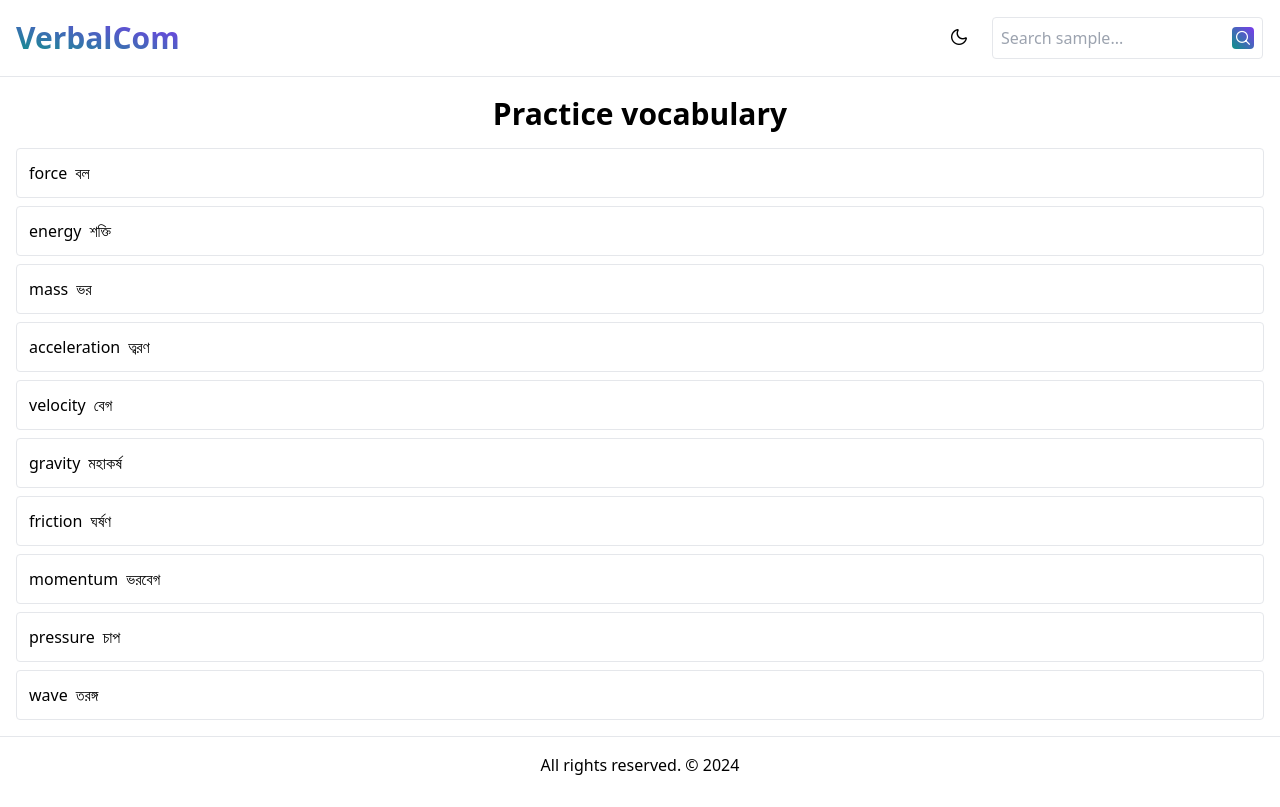
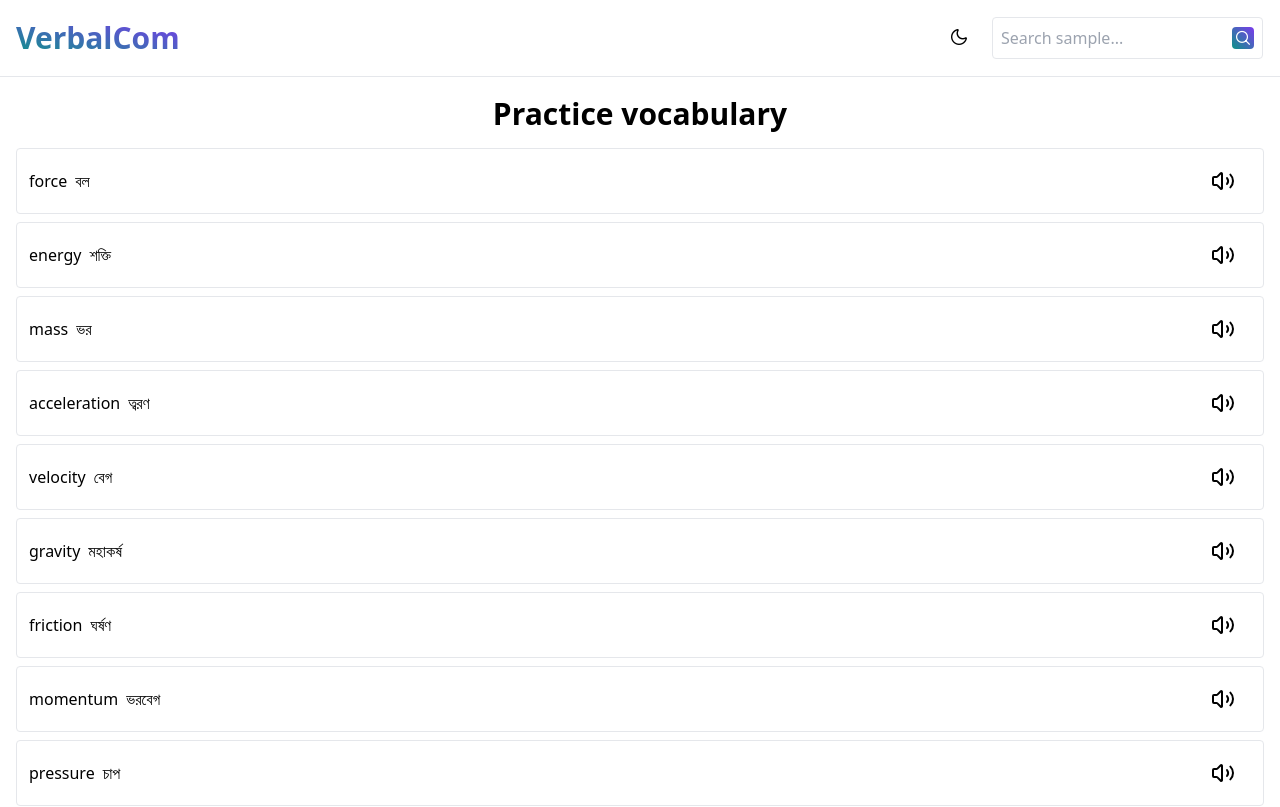
Before and after one commit to ashsajal1/verbalcom, a Vue app: page /vocabulary in a window 1280 px wide. Shown: the top 807 px of the page. Built offline with nearby package versions, Linux system fonts and the light colour scheme.

Commit message:
style: add speaker btn

```diff
--- a/package.json
+++ b/package.json
@@ -13,6 +13,7 @@
     "@vueuse/core": "^10.10.0",
     "@vueuse/motion": "^2.2.3",
     "clsx": "^2.1.1",
+    "lucide-vue-next": "^0.395.0",
     "pinia": "^2.1.7",
     "primeicons": "^7.0.0",
     "tailwind-merge": "^2.3.0",
--- a/src/pages/Vocabulary.vue
+++ b/src/pages/Vocabulary.vue
@@ -1,17 +1,21 @@
 <script lang="ts" setup>
 import { vocabulary } from '@/lib/vocabulary';
+import { Volume2 } from 'lucide-vue-next';
+import Button from '@/components/Button.vue'
 </script>
 
 <template>
     <h1 class="text-3xl font-bold text-center mb-4 g-text">Practice vocabulary</h1>
 
     <div class="flex gap-2 flex-col">
-        <div class="flex items-center p-3 gap-2 rounded border" v-for="(item, index) in vocabulary" :key="index">
+        <div class="flex items-center justify-between p-3 gap-2 rounded border" v-for="(item, index) in vocabulary" :key="index">
             <div class="flex items-center gap-2">
                 <div>{{ item.en }}</div>
                 <div>{{ item.bn }}</div>
             </div>
-            <div></div>
+            <div>
+                <Button variant="ghost"><Volume2 /></Button>
+            </div>
         </div>
     </div>
 </template>
```
Also changed, not shown: 1 other file (tests, documents, lock files or other folders).
